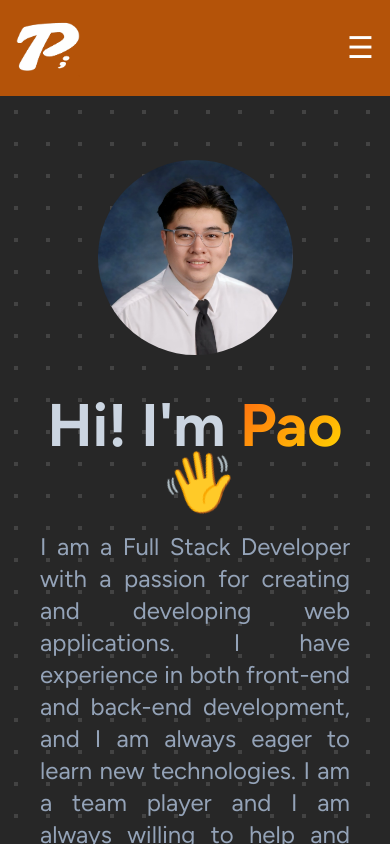
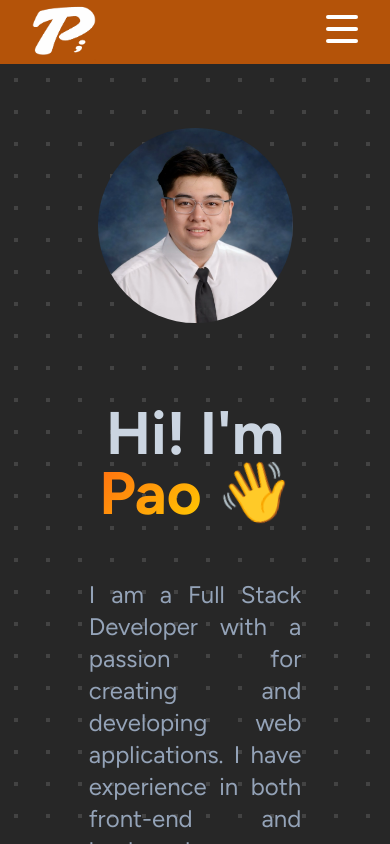
Before and after one commit to paosanityyy/Portfolio, a React (Create React App) app: page / in a window 390 px wide. Shown: the top 844 px of the page. Built offline with nearby package versions, Linux system fonts and the light colour scheme.

Commit message:
Mobile responsive

```diff
--- a/public/index.html
+++ b/public/index.html
@@ -28,6 +28,7 @@
 <link rel="preconnect" href="https://fonts.gstatic.com" crossorigin>
 <link rel="preconnect" href="https://fonts.googleapis.com">
 <link rel="preconnect" href="https://fonts.gstatic.com" crossorigin>
+
 <link href="https://fonts.googleapis.com/css2?family=Creepster&family=Figtree:ital,wght@0,300..900;1,300..900&family=Outfit:wght@100..900&family=Pacifico&family=Poppins:wght@200&family=Roboto:wght@300;400;700&display=swap" rel="stylesheet">
     <title>Pao Casison</title>
   </head>
--- a/src/components/About.jsx
+++ b/src/components/About.jsx
@@ -7,13 +7,13 @@ import { faFile } from '@fortawesome/free-regular-svg-icons';
 const About = () => {
     return(
         <section id="hero" className="mt-16 flex flex-col-reverse justify-between sm:flex-col-reverse md:flex-row items-center widescreen:section-min-height tallscreen:section-min-height">
-        <article className="p-10 sm:w-2/3 mx-auto flex flex-col items-center justify-center flex-grow">
+        <article className="w-3/4 md:w-1/3 flex flex-col items-center justify-center flex-grow">
                 <h1 className="text-6xl font-bold text-center">Hi! I'm <span className="bg-clip-text text-transparent" style={{backgroundImage: info.gradient}}>{info.firstName} </span>
                     <span className='wave-hand'>
                         👋
                     </span>
                 </h1>
-                <p className="max-w-xl text-2xl mt-4 mx-auto text-justify text-slate-400">
+                <p className="text-2xl mt-4 p-10 text-justify text-slate-400">
                     {info.about}
                 </p>
                 <div>
@@ -38,7 +38,7 @@ const About = () => {
                 </div>
 
             </article>
-            <img className='rounded-full w-1/2 sm:w-1/2 md:w-1/3 hover:shadow-2xl hover:shadow-amber-500' src={info.image} alt="paosanity" />
+            <img className='rounded-full w-1/2 mb-20 md:w-1/3 hover:shadow-2xl hover:shadow-amber-500' src={info.image} alt="paosanity" />
         </section>
     )
 }
--- a/src/components/Contact.jsx
+++ b/src/components/Contact.jsx
@@ -7,7 +7,7 @@ const Contact = () => {
         <section id="contact" className="p-6 mt-3 widescreen:section-min-height tallscreen:section-min-height">
             <h1 className="text-7xl font-bold text-center">Let's connect!</h1>
             <p className="text-lg text-center my-5 font-bold mb-10">I'm always open for a new opportunity to collaborate!</p>
-            <Form className="max-w-4xl flex flex-col justify-center bg-gray-400 rounded-xl p-6 bg-clip-padding backdrop-filter backdrop-blur-sm bg-opacity-0 border-4 border-neutral-600 ">
+            <Form className="max-w-5xl flex flex-col justify-center bg-gray-400 rounded-xl p-6 bg-clip-padding backdrop-filter backdrop-blur-sm bg-opacity-0 border border-neutral-600 ">
                 <Form.Group className="flex flex-col mb-3">
                     <Form.Label className='text-lg text-slate-400'>Name </Form.Label>
                     <Form.Control className='custom-input p-2 text-lg bg-neutral-700 border-2 border-neutral-600 rounded-lg' type="text" placeholder="Enter your name" />
--- a/src/components/Navbar.jsx
+++ b/src/components/Navbar.jsx
@@ -1,7 +1,9 @@
-import { useState } from 'react';
+import React, { useState } from 'react';
 import Logo from '../img/logo.png';
 import { FontAwesomeIcon } from '@fortawesome/react-fontawesome';
 import { faEye, faCode, faUser, faEnvelope } from '@fortawesome/free-solid-svg-icons';
+import '../styles/input.css';
+
 const links = [
     { href: 'about', text: 'About Me', icon: faUser },
     { href: 'overview', text: 'Overview', icon: faEye },
@@ -10,57 +12,51 @@ const links = [
 ];
 
 const Navbar = () => {
-    const [isMobileMenuOpen, setIsMobileMenuOpen] = useState(false);
+    const [menuOpen, setMenuOpen] = useState(false);
 
-    const toggleMobileMenu = () => {
-        setIsMobileMenuOpen(!isMobileMenuOpen);
+    const toggleMenu = () => {
+        setMenuOpen(!menuOpen);
     };
 
-    return(
+    return (
         <header className="bg-amber-700 text-white sticky top-0 z-10">
-            <section className="max-w-7xl mx-auto p-4 flex justify-between items-center">
+            <section className="max-w-7xl mx-auto px-8 flex justify-between items-center">
                 <a href='/'>
                     <img src={Logo} alt="logo" className='w-16' />
                 </a>
-               <div>
-                <button id="mobile-open-button" className="text-3xl md:hidden focus:outline-none focus:shadow-outline" onClick={toggleMobileMenu}>
-                    &#9776;
-                </button>
-                <nav className="hidden md:block space-x-8 text-xl" aria-label="main">
-                    {links.map((link, index) => (
-                        <a key={index} href={link.href} className='hover:border-b-2 hover:border-white
-                        px-2 py-1
-                        '><FontAwesomeIcon icon={link.icon} /> {link.text}</a>
-                    ))}
-                </nav>
-               </div>
-            </section>
-            {isMobileMenuOpen && (
-                <div className="md:hidden fixed inset-0 bg-black bg-opacity-85 z-20 flex items-center justify-center animate__animated animate__slideInRight">
-                    <nav className="bg-transparent p-6 space-y-4 text-center">
-                        {/* close button on top right */}
-                        <button
-                            id="mobile-close-button"
-                            className="text-5xl focus:outline-none focus:shadow-outline top-0 right-0 absolute p-4"
-                            onClick={toggleMobileMenu}
-                        >
-                            &times;
-                        </button>
+                <div>
+                    <button
+                        id="hamburger-button"
+                        className={`text-4xl md:hidden cursor-pointer relative w-8 h-8 ${menuOpen ? 'toggle-btn' : ''}`}
+                        onClick={toggleMenu}>
+                        <div className="bg-white w-8 h-1 rounded absolute top-4 -mt-0.5 transition-all duration-500 before:content-[''] before:bg-white before:w-8 before:h-1 before:rounded before:absolute before:-translate-y-3 before:-translate-x-4 before:transition-all before:duration-500
+                        after:content-[''] after:bg-white after:w-8 after:h-1 after:rounded
+                        after:absolute after:translate-y-3
+                        after:-translate-x-4 after:transition-all after:duration-500"></div>
+                    </button>
+                    <nav className="hidden md:block space-x-8 text-xl" aria-label="main">
                         {links.map((link, index) => (
-                            <a
-                                key={index}
-                                href={link.href}
-                                className='block text-white text-4xl p-3 hover:text-amber-300'
-                                onClick={toggleMobileMenu}
-                            >
+                            <a key={index} href={link.href} className='hover:border-b-2 hover:border-white px-2 py-1'>
                                 <FontAwesomeIcon icon={link.icon} /> {link.text}
                             </a>
                         ))}
                     </nav>
                 </div>
-            )}
+            </section>
+            <section id="mobile-menu" className={`absolute top-68 bg-black bg-opacity-90 w-full text-5xl flex-col justify-content-center origin-top ${menuOpen ? 'flex animate-open-menu' : 'hidden'}`}>
+                {/* <button className="text-6xl self-end px-6" onClick={toggleMenu}>
+                    &times;
+                </button> */}
+                <nav className="flex flex-col min-h-screen items-center py-8" aria-label='mobile'>
+                    {links.map((link, index) => (
+                        <a key={index} href={link.href} className='w-full text-center p-8 hover:text-amber-600'>
+                            <FontAwesomeIcon icon={link.icon} /> {link.text}
+                        </a>
+                    ))}
+                </nav>
+            </section>
         </header>
-    )
+    );
 }
 
 export default Navbar;
--- a/src/components/Projects.jsx
+++ b/src/components/Projects.jsx
@@ -5,7 +5,7 @@ import '../styles/Projects.css';
 const Projects = () => {
   return (
     <section id="projects" className="p-6 scroll-mt-20 widescreen:section-min-height tallscreen:section-min-height">
-        <ul className="w-full flex flex-row grid grid-cols-2 gap-5 justify-center items-center m-auto">
+        <ul className="w-full grid grid-cols-1 md:grid-cols-2 gap-5 justify-center items-center m-auto">
             {info.projects.map((project, index) => (
                 <li key={index} className="card-wrapper flex flex-col items-center justify-center relative rounded-xl shadow-lg">
                     <img src={project.screenshot} alt={project.name} className="card-img w-full m-auto transition-all duration-500" />
--- /dev/null
+++ b/src/styles/input.css
@@ -0,0 +1,13 @@
+@tailwind base;
+@tailwind components;
+@tailwind utilities;
+
+@layer components {
+  .section-min-height {
+    min-height: calc(100vh - 68px);
+  }
+
+  .toggle-btn{
+    @apply [&>div::before]:translate-y-0 [&>div::before]:rotate-45 [&>div::after]:translate-y-0 [&>div::after]:-rotate-45 [&>div]:bg-transparent [&>div]:rotate-[720deg]
+  }
+}
--- a/tailwind.config.js
+++ b/tailwind.config.js
@@ -4,7 +4,18 @@ module.exports = {
     "./src/**/*.{js,jsx,ts,tsx}", // Adjust this path according to your project structure
   ],
   theme: {
-    extend: {},
+    extend: {
+      keyframes: {
+        'open-menu': {
+          '0%': { transform: 'scaleY(0)' },
+          '80%': { transform: 'scaleY(1.2)' },
+          '100%': { transform: 'scaleY(1)' },
+        },
+      },
+      animation: {
+        'open-menu': 'open-menu 0.5s ease-in-out forwards',
+      },
+    },
   },
   plugins: [],
 }
```
